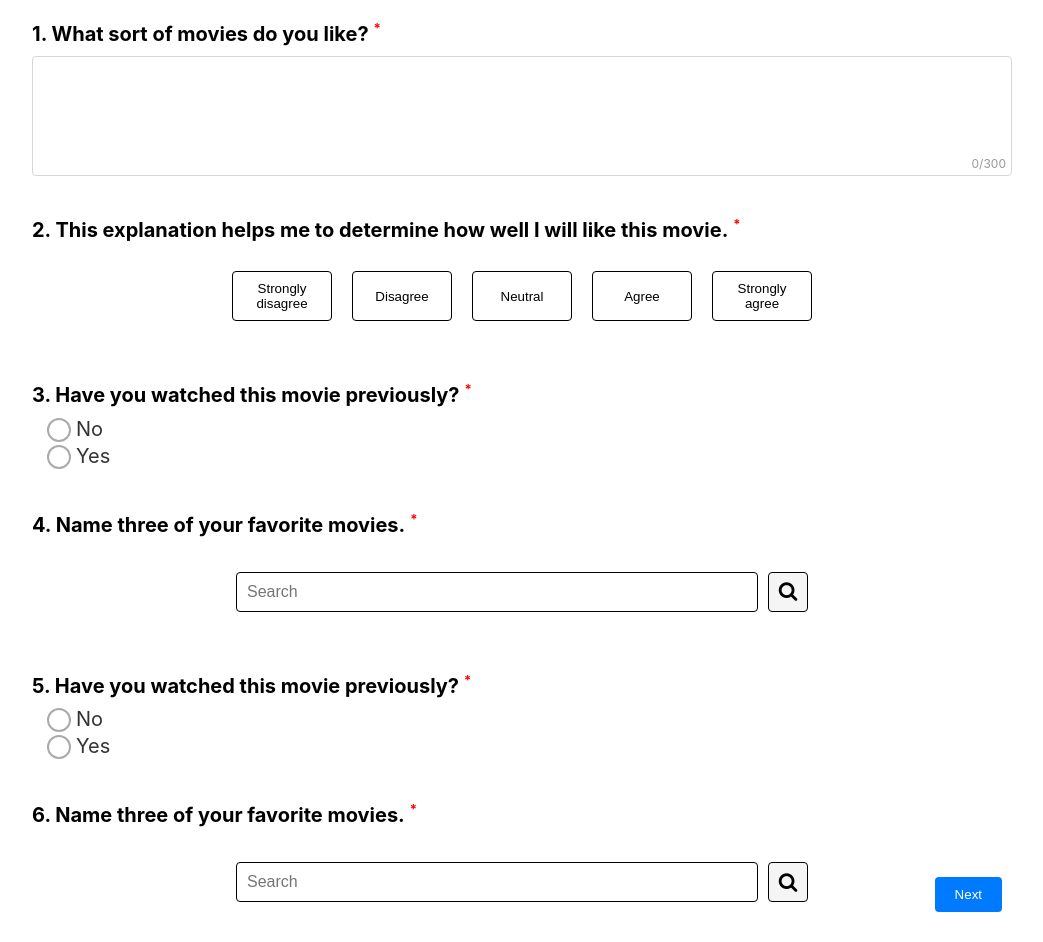
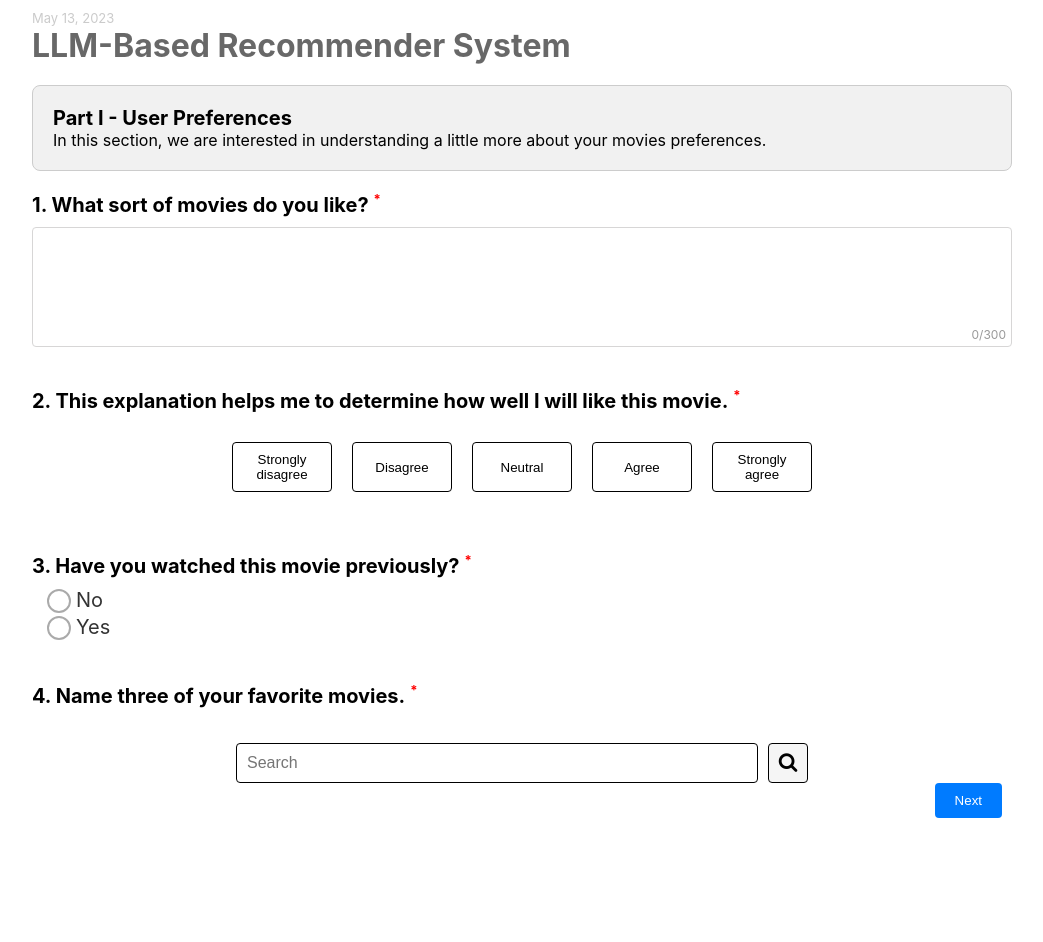
Before and after one commit to issilva5/llm-recommendations-survey, a React (Create React App) app: page / in a window 1280 px wide. Shown: the whole page, without its empty margins (118-1161 px from the left). After the commit the page ends 823 px from the top, so only its background shows below. Built offline with nearby package versions, Linux system fonts and the light colour scheme.

Commit message:
Adding textual components

```diff
--- a/src/App.js
+++ b/src/App.js
@@ -21,17 +21,6 @@ function App() {
         "Agree",
         "Strongly agree"
       ]
-    },
-    {
-      type: "boolean",
-      title: "Have you watched this movie previously?",
-      isRequired: true
-    },
-    {
-      type: "search-select",
-      title: "Name three of your favorite movies.",
-      isRequired: true,
-      maxSelection: 3
     },
     {
       type: "boolean",
@@ -77,19 +66,23 @@ function App() {
   const pages = [
     {
       type: "question",
+      title:"Part I - User Preferences",
+      description:"In this section, we are interested in understanding a little more about your movies preferences.",
       questions: questions
     },
     {
       type: "question",
+      title:"Part I - User Preferences",
       questions: questions2
     },
     {
       type: "question",
+      description:"In this section, we are interested in understanding a little more about your movies preferences.",
       questions: questions3
     }
   ]
 
-  return <Survey pages={pages}/>;
+  return <Survey title="LLM-Based Recommender System" pages={pages}/>;
 
 }
 
--- a/src/components/Survey/index.jsx
+++ b/src/components/Survey/index.jsx
@@ -1,6 +1,7 @@
 import { useState } from "react";
 import styles from "./style.module.css";
 import Page from "../survey_elements/pages/Page";
+import Title from "../survey_elements/textual/Title";
 
 function Survey(props) {
 
@@ -27,8 +28,12 @@ function Survey(props) {
     }
 
     return (
+        <>
+
             <div className={styles.container}>
-            <div className={styles.survey}>
+                <Title title={props.title} />
+                <div >
+                    <div>
                         {
                             props.pages.map((page, i) => {
                                 return <Page
@@ -41,6 +46,8 @@ function Survey(props) {
                                 />
                             })
                         }
+                    </div>
+                    <div className={styles.buttons}>
                         {
                             currentPage > 0 ?
                                 <button
@@ -60,6 +67,8 @@ function Survey(props) {
                     </div>
 
                 </div>
+            </div>
+        </>
     );
 
 }
--- a/src/components/Survey/style.module.css
+++ b/src/components/Survey/style.module.css
@@ -3,7 +3,7 @@
    margin-right: 150px;
 }
 
-.survey {
+.buttons {
    position: relative;
 }
 
@@ -23,7 +23,7 @@
 
 .nextButton {
    position: absolute;
-   bottom: 10px;
+   bottom: 5px;
    right: 10px;
    /* add some styles to the button */
    padding: 10px 20px;
--- a/src/components/survey_elements/pages/Page/index.jsx
+++ b/src/components/survey_elements/pages/Page/index.jsx
@@ -1,3 +1,4 @@
+import PageHeader from "../../textual/PageHeader";
 import QuestionPage from "../QuestionPage";
 
 function Page(props) {
@@ -10,7 +11,10 @@ function Page(props) {
 
     return (
         <>
-            {props.visible ? <PageType {...props} /> : <></>}
+            {props.visible ? <>
+                {(props.title || props.description) && <PageHeader title={props.title} description={props.description} />}
+                <PageType {...props} />
+            </> : <></>}
         </>
     )
 
--- /dev/null
+++ b/src/components/survey_elements/textual/PageHeader/index.jsx
@@ -0,0 +1,13 @@
+import React from "react";
+import styles from "./style.module.css";
+
+function PageHeader({ title, description }) {
+  return (
+    <div className={styles.pageHeaderBox}>
+      <h1 className={styles.pageHeaderTitle}>{title}</h1>
+      <p className={styles.pageHeaderDescription}>{description}</p>
+    </div>
+  );
+}
+
+export default PageHeader;
--- /dev/null
+++ b/src/components/survey_elements/textual/PageHeader/style.module.css
@@ -0,0 +1,19 @@
+.pageHeaderBox {
+    border: 1px solid #ccc;
+    background-color: #F1F1F1;
+    border-radius: 8px;
+    padding: 20px;
+    margin-top: 20px;
+}
+
+.pageHeaderTitle {
+    font-size: 20px;
+    margin-top: 0;
+    margin-bottom: 0;
+}
+
+.pageHeaderDescription {
+    font-size: 16px;
+    margin-top: 0;
+    margin-bottom: 0;
+}
--- /dev/null
+++ b/src/components/survey_elements/textual/Title/index.jsx
@@ -0,0 +1,20 @@
+import React from "react";
+import styles from './style.module.css'
+
+function Title({ title }) {
+
+    const date = new Date().toLocaleDateString("en-US", {
+        day: "numeric",
+        month: "short",
+        year: "numeric",
+    });
+
+    return (
+        <div className={styles.title}>
+            <span className={styles.date}>{date}</span>
+            <h1 className={styles.heading}>{title}</h1>
+        </div>
+    );
+}
+
+export default Title;
--- /dev/null
+++ b/src/components/survey_elements/textual/Title/style.module.css
@@ -0,0 +1,16 @@
+.title {
+    display: flex;
+    flex-direction: column;
+    margin-top: 10px;
+}
+
+.date {
+    font-size: 13px;
+    color: #CBCBCB;
+}
+
+.heading {
+    font-size: 32px;
+    margin: 0;
+    color: #686868;
+}
```
Lines whose indentation alone changed are shown as unchanged.
